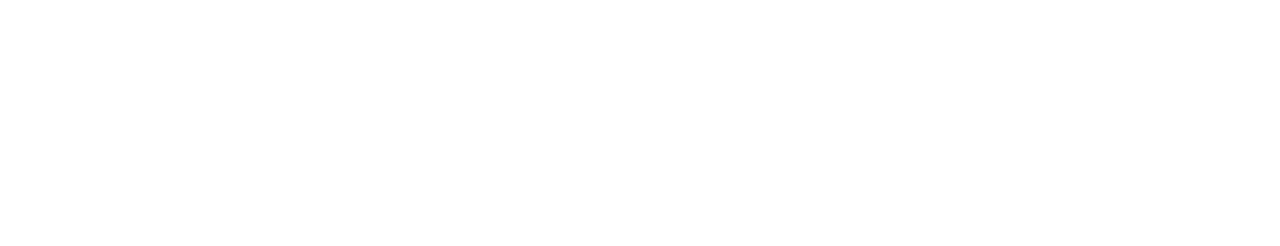
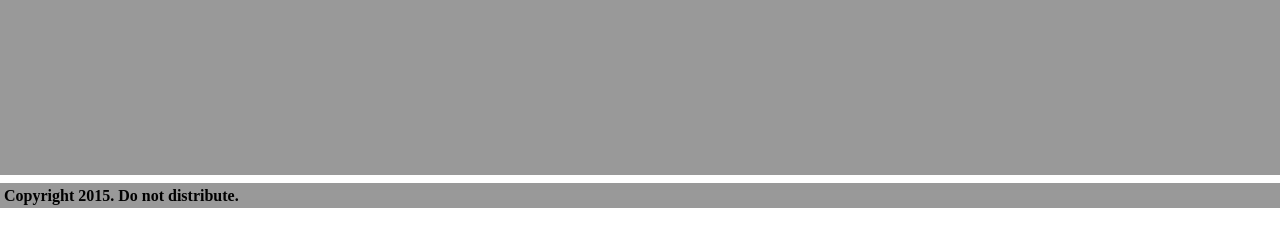
Before and after one commit to Edopad/edopad.github.io, a plain HTML site: page index.html in a window 1280 px wide. Drawn offline with Linux system fonts and the light colour scheme.

Commit message:
Alpha 1.0
No useful information contained within.

```diff
--- a/index.html
+++ b/index.html
@@ -2,7 +2,7 @@
 <html>
   <head>
     <title></title>
-    <link rel="stylesheet" src="/main.css">
+    <link rel="stylesheet" type="text/css" href=".\main.css"></link>
   </head>
   <body>
     <div id="container">
@@ -13,7 +13,7 @@
 
       </div>
       <div id="footer">
-
+        Copyright 2015. Do not distribute.
       </div>
     </div>
   </body>
--- a/main.css
+++ b/main.css
@@ -20,9 +20,17 @@ body {
 }
 
 #body {
-
+  width: 100%;
+  margin: 0px;
+  padding: 4px;
+  background-color: #FFFFFF;
 }
 
 #footer {
-
+  height: 17px;
+  width: 100%;
+  margin: 0px;
+  padding: 4px;
+  background-color: #999999;
+  font-weight: bold;
 }
```
